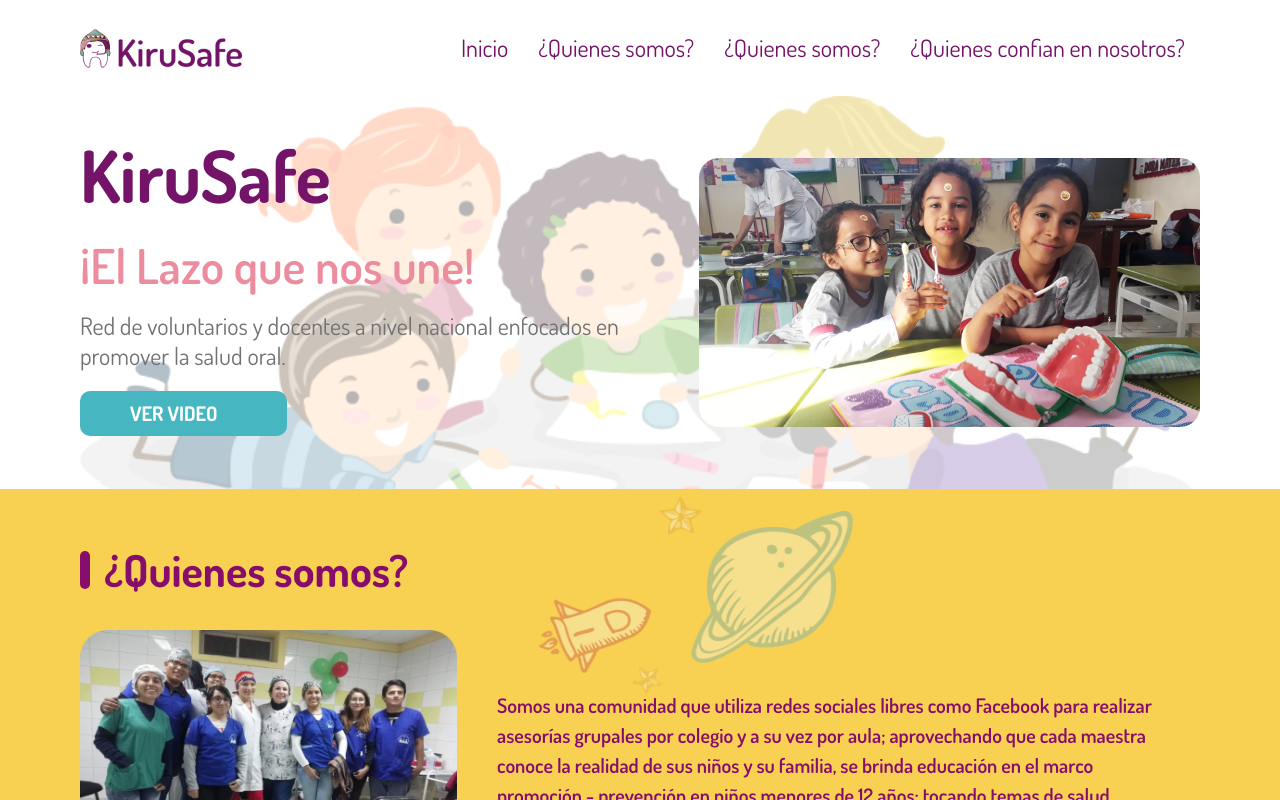
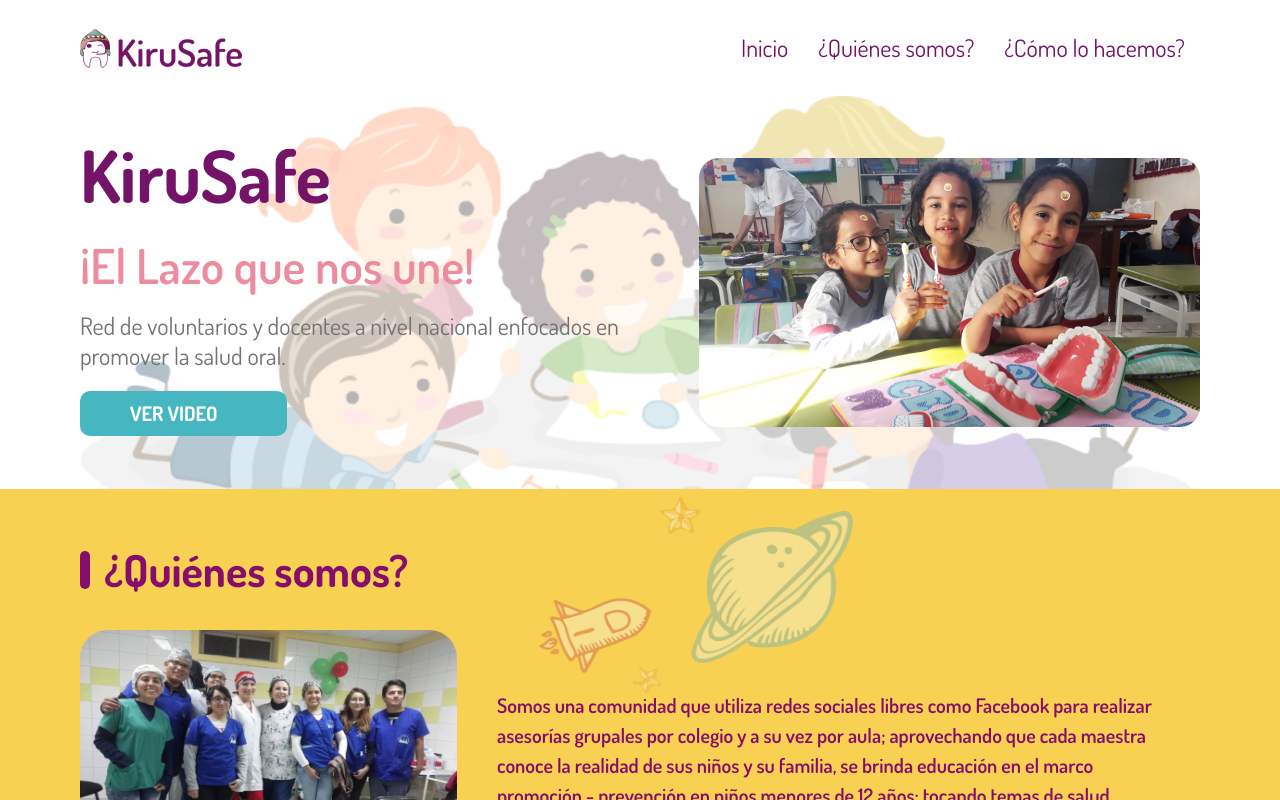
Before and after one commit to LuisYauri/kirusafe, an Angular app: page / in a window 1280 px wide. Shown: the top 800 px of the page. Built offline with nearby package versions, Linux system fonts and the light colour scheme.

Commit message:
Update menu

```diff
--- a/src/app/app.component.ts
+++ b/src/app/app.component.ts
@@ -12,13 +12,10 @@
       title: 'Inicio'
     },
     {
-      title: '¿Quienes somos?'
+      title: '¿Quiénes somos?'
     },
     {
-      title: '¿Quienes somos?'
-    },
-    {
-      title: '¿Quienes confian en nosotros?'
+      title: '¿Cómo lo hacemos?'
     }
   ];
   urlVideo = 'https://youtu.be/cnzK1JsvZV4'
@@ -31,12 +28,12 @@
     img: 'assets/img/img_girls.png'
   }
   sectionOne = {
-    title: '¿Quienes somos?',
+    title: '¿Quiénes somos?',
     description: 'Somos una comunidad que utiliza redes sociales libres como Facebook para realizar asesorías grupales por colegio y a su vez por aula; aprovechando que cada maestra conoce la realidad de sus niños y su familia, se brinda educación en el marco  promoción - prevención en niños menores de 12 años; tocando temas de salud, especialmente de salud bucal.',
     img: 'assets/img/img_section_1.png'
   }
   sectionTwo = {
-    title: '¿Como lo hacemos?',
+    title: '¿Cómo lo hacemos?',
     listItem: [
       {
         description: 'Brindar educación en la salud en el marco de la promoción y prevención, utilizando Facebook para interactuar y transmitir los conocimientos.',
```
Also changed, not shown: 8 other files (tests, documents, lock files or other folders).
